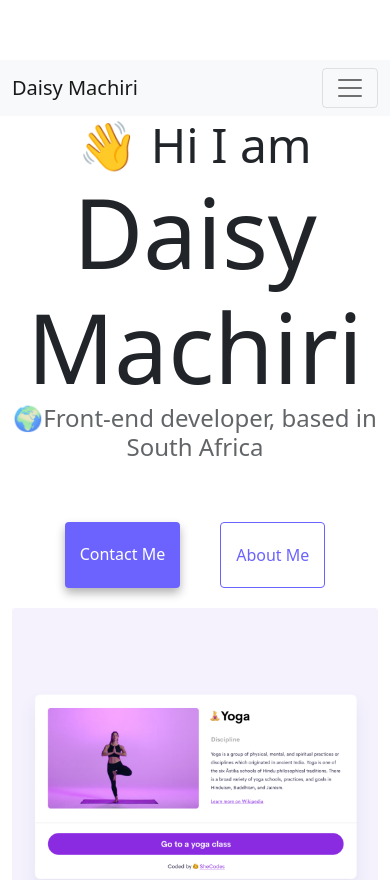
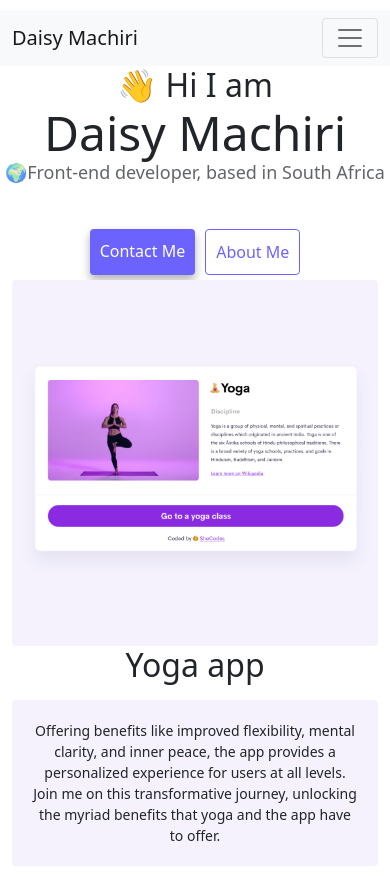
Before and after one commit to daisymachiri/SEO-Project, a plain HTML site: page index.html in a window 390 px wide. Shown: the top 880 px of the page. Drawn offline with nearby package versions, Linux system fonts and the light colour scheme.

Commit message:
Added CSS Media Queries

```diff
--- a/style.css
+++ b/style.css
@@ -98,3 +98,30 @@
     box-shadow: var(--box-shadow);
     color: white;
   }
+  @media (max-width: 576px) {
+    body {
+        margin: 10px auto;
+    }
+    h1 {
+        font-size: 48px;
+    }
+    h2 {
+        font-size: 32px;
+    }
+    h3 {
+        font-size: 18px;
+    }
+    p {
+        font-size: 14px;
+    }
+    .navigation-links a {
+        margin: 5px;
+        padding: 10px;
+    }
+    .about-paragraphs p {
+        margin: 5px;
+    }
+    .email-link {
+        font-size: 20px;
+    }
+}
```
